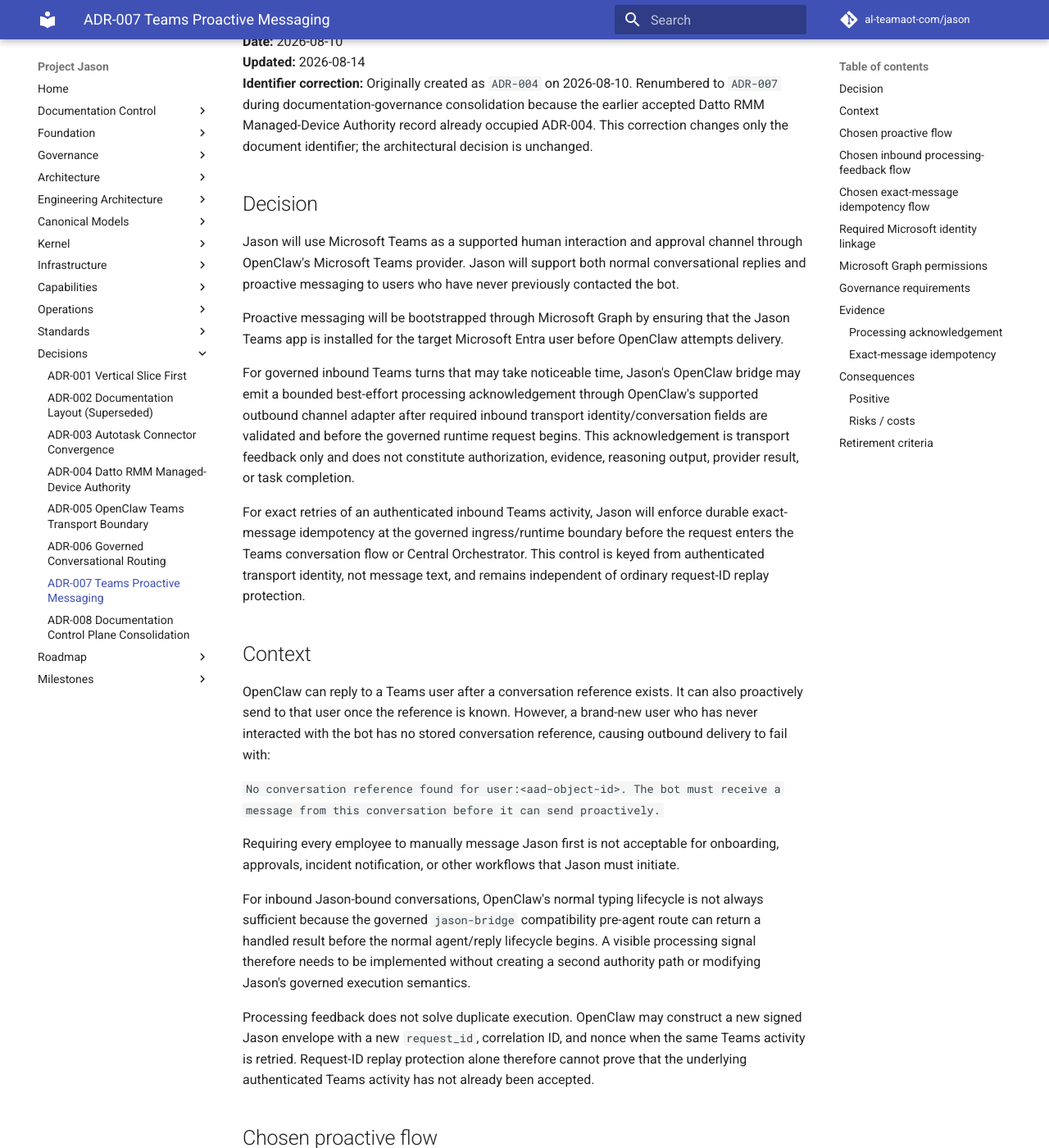
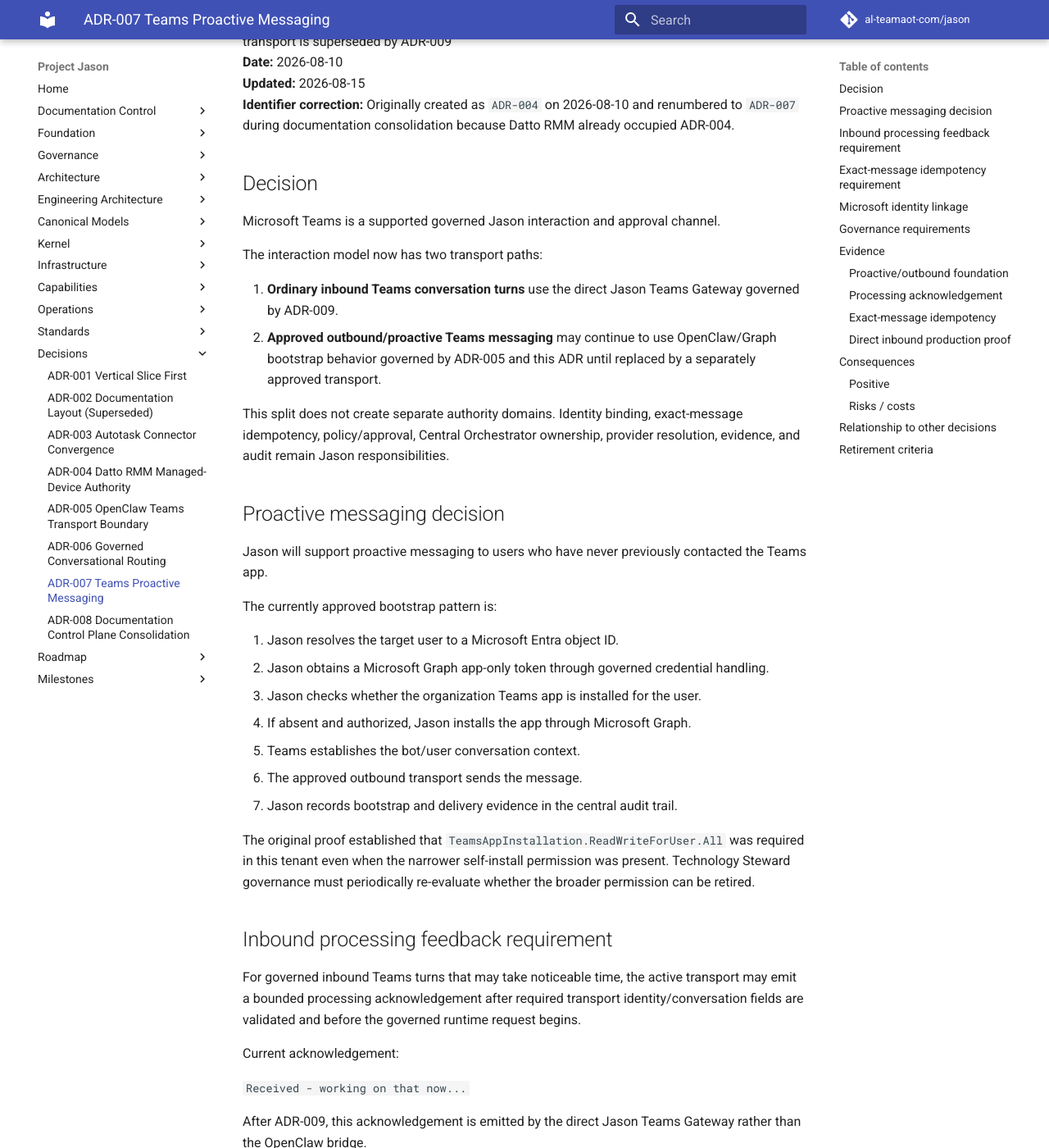
Before and after one commit to al-teamaot-com/jason, an MkDocs documentation site: the page built from docs/decisions/ADR-007-Teams-Proactive-Messaging.md, in a window 1280 px wide and 1400 px high, scrolled down 209 px. Shown: the whole window at 82% size. Built offline with MkDocs 1.6.1 and Material for MkDocs 9.7.7, drawn with Linux system fonts in a browser that asks for light colours; comment, search, counter and statistics services are not loaded; some of the changed text lies outside the part shown.

Commit message:
Separate Teams proactive messaging from direct inbound ingress

````diff
--- a/docs/decisions/ADR-007-Teams-Proactive-Messaging.md
+++ b/docs/decisions/ADR-007-Teams-Proactive-Messaging.md
@@ -1,191 +1,172 @@
 # ADR-007 — Microsoft Teams as a Governed Jason Interaction Channel
 
-**Status:** Accepted / proven in production-like testing and live governed runtime use
+**Status:** Accepted; proactive/outbound messaging remains active, while ordinary inbound Teams transport is superseded by ADR-009
 **Date:** 2026-08-10
-**Updated:** 2026-08-14
-**Identifier correction:** Originally created as `ADR-004` on 2026-08-10. Renumbered to `ADR-007` during documentation-governance consolidation because the earlier accepted Datto RMM Managed-Device Authority record already occupied ADR-004. This correction changes only the document identifier; the architectural decision is unchanged.
+**Updated:** 2026-08-15
+**Identifier correction:** Originally created as `ADR-004` on 2026-08-10 and renumbered to `ADR-007` during documentation consolidation because Datto RMM already occupied ADR-004.
 
 ## Decision
 
-Jason will use Microsoft Teams as a supported human interaction and approval channel through OpenClaw's Microsoft Teams provider. Jason will support both normal conversational replies and proactive messaging to users who have never previously contacted the bot.
+Microsoft Teams is a supported governed Jason interaction and approval channel.
 
-Proactive messaging will be bootstrapped through Microsoft Graph by ensuring that the Jason Teams app is installed for the target Microsoft Entra user before OpenClaw attempts delivery.
+The interaction model now has two transport paths:
 
-For governed inbound Teams turns that may take noticeable time, Jason's OpenClaw bridge may emit a bounded best-effort processing acknowledgement through OpenClaw's supported outbound channel adapter after required inbound transport identity/conversation fields are validated and before the governed runtime request begins. This acknowledgement is transport feedback only and does not constitute authorization, evidence, reasoning output, provider result, or task completion.
+1. **Ordinary inbound Teams conversation turns** use the direct Jason Teams Gateway governed by ADR-009.
+2. **Approved outbound/proactive Teams messaging** may continue to use OpenClaw/Graph bootstrap behavior governed by ADR-005 and this ADR until replaced by a separately approved transport.
 
-For exact retries of an authenticated inbound Teams activity, Jason will enforce durable exact-message idempotency at the governed ingress/runtime boundary before the request enters the Teams conversation flow or Central Orchestrator. This control is keyed from authenticated transport identity, not message text, and remains independent of ordinary request-ID replay protection.
+This split does not create separate authority domains. Identity binding, exact-message idempotency, policy/approval, Central Orchestrator ownership, provider resolution, evidence, and audit remain Jason responsibilities.
 
-## Context
+## Proactive messaging decision
 
-OpenClaw can reply to a Teams user after a conversation reference exists. It can also proactively send to that user once the reference is known. However, a brand-new user who has never interacted with the bot has no stored conversation reference, causing outbound delivery to fail with:
+Jason will support proactive messaging to users who have never previously contacted the Teams app.
 
-`No conversation reference found for user:<aad-object-id>. The bot must receive a message from this conversation before it can send proactively.`
-
-Requiring every employee to manually message Jason first is not acceptable for onboarding, approvals, incident notification, or other workflows that Jason must initiate.
-
-For inbound Jason-bound conversations, OpenClaw's normal typing lifecycle is not always sufficient because the governed `jason-bridge` compatibility pre-agent route can return a handled result before the normal agent/reply lifecycle begins. A visible processing signal therefore needs to be implemented without creating a second authority path or modifying Jason's governed execution semantics.
-
-Processing feedback does not solve duplicate execution. OpenClaw may construct a new signed Jason envelope with a new `request_id`, correlation ID, and nonce when the same Teams activity is retried. Request-ID replay protection alone therefore cannot prove that the underlying authenticated Teams activity has not already been accepted.
-
-## Chosen proactive flow
+The currently approved bootstrap pattern is:
 
 1. Jason resolves the target user to a Microsoft Entra object ID.
-2. Jason obtains a Microsoft Graph app-only token using its certificate identity.
+2. Jason obtains a Microsoft Graph app-only token through governed credential handling.
 3. Jason checks whether the organization Teams app is installed for the user.
-4. If absent, Jason installs the app using Microsoft Graph.
+4. If absent and authorized, Jason installs the app through Microsoft Graph.
 5. Teams establishes the bot/user conversation context.
-6. OpenClaw uses the resulting conversation reference to send the proactive message.
-7. Jason records the install/bootstrap and delivery result in the central audit trail.
+6. The approved outbound transport sends the message.
+7. Jason records bootstrap and delivery evidence in the central audit trail.
 
-## Chosen inbound processing-feedback flow
+The original proof established that `TeamsAppInstallation.ReadWriteForUser.All` was required in this tenant even when the narrower self-install permission was present. Technology Steward governance must periodically re-evaluate whether the broader permission can be retired.
 
-1. The OpenClaw/Jason bridge receives the inbound Teams turn.
-2. Required transport identity and conversation correlation fields are validated.
-3. The bridge uses OpenClaw's supported channel outbound adapter to emit a static best-effort acknowledgement such as:
+## Inbound processing feedback requirement
 
-   `Received - working on that now...`
+For governed inbound Teams turns that may take noticeable time, the active transport may emit a bounded processing acknowledgement after required transport identity/conversation fields are validated and before the governed runtime request begins.
 
-4. The bridge continues through the existing signed Jason conversation envelope and governed runtime path.
-5. If acknowledgement delivery is unavailable or fails, the governed Jason request continues normally.
-6. The final governed Jason response or error is the authoritative task outcome.
+Current acknowledgement:
 
-The acknowledgement must not contain chain-of-thought, hidden reasoning, provider evidence, secret material, authorization conclusions, or a statement that the requested work has completed.
+`Received - working on that now...`
 
-## Chosen exact-message idempotency flow
+After ADR-009, this acknowledgement is emitted by the direct Jason Teams Gateway rather than the OpenClaw bridge.
 
-1. Jason authenticates the signed OpenClaw transport envelope and resolves the trusted machine identity.
-2. Jason validates the conversation contract and request freshness.
-3. Existing request-ID replay protection claims the envelope `request_id` as before.
-4. Jason derives a stable exact-message identity from authenticated transport fields:
-   - Microsoft tenant ID;
-   - Microsoft object ID;
-   - Teams conversation ID; and
-   - Teams message ID.
-5. Jason joins those values with an unambiguous separator, SHA-256 hashes the compound identity, and claims it in the existing persistent `SQLiteReplayStore` using the namespace `teams-message-v1:`.
-6. If the exact-message claim is new, the request continues through normal authenticated audit, identity binding, intent resolution, governance, and Central Orchestrator execution.
-7. If the exact-message claim already exists, Jason records `openclaw.teams_conversation_duplicate_suppressed` and returns HTTP `200` with `status=duplicate` and `error_code=duplicate_message`.
-8. A suppressed duplicate does not enter `TeamsConversationFlow.handle()` and does not create a second Central Orchestrator execution.
-9. A different authenticated Teams message ID remains a new request even when its text is identical to an earlier message.
+The acknowledgement:
 
-This is transport-activity idempotency only. Consequential capabilities may still require capability/action-level idempotency keys, preconditions, or provider-specific safe-retry semantics.
+- is transport feedback only;
+- does not grant authority;
+- does not prove provider evidence;
+- does not expose hidden reasoning;
+- does not imply task completion; and
+- must never replace the final governed result.
 
-## Required Microsoft identity linkage
+If acknowledgement delivery fails, the governed request may continue when the authenticated request itself remains valid.
 
-The Teams app manifest contains:
+## Exact-message idempotency requirement
 
-```json
-"webApplicationInfo": {
-  "id": "c94301b7-7194-46ab-aab7-94f9366f51a9",
-  "resource": "api://teams-jason.teamaot.com/c94301b7-7194-46ab-aab7-94f9366f51a9"
-}
-```
+Exact retries of an authenticated inbound Teams activity must be durably suppressed at the governed Jason ingress/runtime boundary before the conversation flow or Central Orchestrator executes the work a second time.
 
-The Entra application has the same Identifier URI:
+Jason derives stable exact-message identity from authenticated transport fields:
 
-`api://teams-jason.teamaot.com/c94301b7-7194-46ab-aab7-94f9366f51a9`
+- Microsoft tenant ID;
+- Microsoft object ID;
+- Teams conversation ID; and
+- Teams message ID.
 
-The organization Teams catalog entry is linked to the same Entra client application ID.
+The compound identity is hashed and claimed in persistent replay/idempotency state using the `teams-message-v1:` namespace. This remains separate from ordinary request-ID replay protection.
 
-## Microsoft Graph permissions
+If the exact-message claim already exists, Jason records duplicate suppression and returns an idempotent duplicate result without entering governed conversation flow/orchestration again.
 
-The proof-of-concept established that the token contained both:
+A distinct authenticated Teams message ID remains a distinct request even when its text matches an earlier message.
 
-- `TeamsAppInstallation.ReadWriteSelfForUser.All`
-- `TeamsAppInstallation.ReadWriteForUser.All`
+This is transport-activity idempotency only. Consequential capabilities may still require deeper capability/action-level idempotency keys, preconditions, or provider-specific safe-retry semantics.
 
-In this tenant and implementation, the self-only permission still returned HTTP 403 for proactive installation. Adding `TeamsAppInstallation.ReadWriteForUser.All`, refreshing the app-only token, and retrying resulted in HTTP 201 Created.
+## Microsoft identity linkage
 
-This behavior is an implementation finding and should be periodically re-evaluated by the Technology Steward. If Microsoft later makes the narrower self permission sufficient in this environment, Jason should retire the broader permission.
+The Teams application uses the Entra client/application ID:
+
+`c94301b7-7194-46ab-aab7-94f9366f51a9`
+
+Current tenant ID:
+
+`f7054323-d52b-4863-8c2f-1898f0b6077c`
+
+The organization Teams catalog application remains linked to the same Entra application identity.
+
+ADR-009 added a dedicated direct-gateway application credential to the same Entra application without reading, replacing, or deleting the existing OpenClaw credential. Secret values are not documentation/evidence data.
 
 ## Governance requirements
 
-- Agents may not directly call Teams or Graph. They request a named capability from the orchestrator.
-- Identity must be resolved and authorized before bootstrap or send where the communication itself is an orchestrated action.
-- The inbound processing acknowledgement is limited to transport feedback after required inbound transport identity/conversation validation; it does not grant authority or replace downstream authorization.
+- Agents may not directly call Teams or Microsoft Graph.
+- Identity must be resolved and authorized before a governed outbound/bootstrap action.
+- Microsoft authentication is identity evidence, not Jason execution authority.
 - Proactive app installation is an auditable side effect.
 - Message initiation must be attributable to a workflow, operator, or policy decision.
-- Approval workflows must preserve the approval artifact and response evidence.
-- Tokens and private keys must never be included in logs or agent context.
-- Communication capabilities must be idempotent and safe to retry where side effects are possible.
-- Duplicate inbound activities must not create parallel consequential work; exact-message idempotency belongs in the governed ingress/runtime boundary rather than being trusted solely to volatile interface memory.
-- Exact-message identity must use stable authenticated transport identity/correlation fields, not request-text similarity.
-- Request-ID replay protection and exact-message idempotency are separate controls and must both remain enforced.
-- A distinct authenticated message ID must not be silently suppressed merely because the user repeated the same words.
-- Duplicate suppression must be auditable and occur before governed conversation flow/orchestration execution.
-- User-facing processing feedback must never expose chain-of-thought or imply task completion before the governed result exists.
-- Future multi-worker/replica scale-out must preserve an atomic shared idempotency state layer before changing concurrency topology.
+- Approval workflows must preserve approval artifacts and response evidence.
+- Tokens/private keys/client credentials must never be placed in agent context, logs, System Registry values, or documentation.
+- Communication actions must have explicit retry/idempotency semantics.
+- Exact duplicate inbound Teams activities must not create parallel governed work.
+- Request-ID replay protection and exact-message idempotency remain separate controls.
+- User-facing processing feedback must never expose chain-of-thought or imply completion before the governed result exists.
+- Future multi-worker/replica scale-out must preserve an atomic shared idempotency state layer before concurrency topology changes.
 
 ## Evidence
 
+### Proactive/outbound foundation
+
+Historical proof established:
+
+- organization app publication;
+- app-only Graph application installation;
+- HTTP 201 installation for a previously uncontacted user;
+- subsequent successful proactive Teams delivery through OpenClaw.
+
+Operational details remain in `docs/operations/Runbook-Teams-Integration.md` and approval messaging runbooks.
+
 ### Processing acknowledgement
 
-The 2026-08-14 inbound processing-feedback implementation was validated with:
+The 2026-08-14 acknowledgement was initially implemented through the OpenClaw bridge and proven in live Teams use.
 
-- static Node syntax validation;
-- ten passing bridge tests;
-- live host/container source parity;
-- loaded `jason-bridge` and `msteams` plugins; and
-- live Teams proof showing the acknowledgement immediately before the governed Jason response.
-
-Durable implementation checkpoint:
-
-`e98e4bd19e3881025f5167c5be57529961e73ebe` — `Add Teams processing acknowledgement for governed turns`
-
-Durable proof record:
+Historical proof:
 
 `docs/sessions/Teams-Processing-Feedback-Proof-2026-08-14.md`
 
+ADR-009 preserves the behavior but moves its transport implementation into the direct Jason Teams Gateway.
+
 ### Exact-message idempotency
 
-The 2026-08-14 exact-message idempotency implementation was validated with:
+The 2026-08-14 idempotency implementation remains in Jason Runtime and therefore survived the transport cutover unchanged.
 
-- focused duplicate-message regression tests;
-- a deterministic in-flight concurrency test proving the second exact-message retry is suppressed while the first ingress flow is still active;
-- passing full OpenClaw connector tests;
-- passing full runtime-service tests;
-- successful governed runtime rebuild and deployment;
-- deployed image/source parity and runtime-hardening verification;
-- trusted signing-key resolution by matching private-key-derived public fingerprints to the registered active public-key fingerprint rather than guessing among multiple PEM candidates;
-- a live signed ingress proof in which the first governed Datto read completed successfully and a second independently signed envelope with a different request ID/correlation ID/nonce but the same Teams message ID returned `duplicate_message`;
-- security audit proof showing authentication/completion for the first request and only `openclaw.teams_conversation_duplicate_suppressed` for the second; and
-- persistent replay evidence showing two request-ID claims and exactly one exact-message claim.
-
-Durable implementation checkpoint:
-
-`aacc1cb7527e640331aa43cbc316c6c22c56ca77` — `Add exact Teams message idempotency`
-
-Durable proof record:
+Historical proof:
 
 `docs/sessions/Teams-Exact-Message-Idempotency-Proof-2026-08-14.md`
+
+### Direct inbound production proof
+
+The 2026-08-15 production proof established that the direct gateway receives and completes Teams turns while the OpenClaw model path is not involved in those ordinary inbound requests.
+
+Proof:
+
+`docs/sessions/Direct-Teams-Gateway-Production-Proof-2026-08-15.md`
 
 ## Consequences
 
 ### Positive
 
-- Jason can initiate onboarding and approval conversations with new employees.
-- Users do not need to discover or manually contact Jason first.
-- Teams remains the human-facing system of engagement while Jason orchestrates behind it.
-- Microsoft-native identity and app installation mechanisms are reused rather than duplicated.
-- Long-running governed inbound requests provide immediate visible receipt without weakening the Central Orchestrator boundary.
-- Transport-feedback failure does not unnecessarily fail an otherwise valid governed request.
-- Exact retries of the same authenticated Teams activity no longer create duplicate governed execution merely because OpenClaw generated a new request ID.
-- Duplicate suppression is persistent and auditable across the existing runtime replay database rather than relying on volatile bridge memory.
-- Repeated text in a genuinely new Teams message remains allowed, avoiding heuristic suppression of intentional user requests.
+- Teams remains a supported human-facing Jason channel.
+- Proactive onboarding/approval conversations remain possible.
+- Ordinary inbound Teams now has one exclusive transport owner before any model loop.
+- The acknowledgement and exact-message idempotency controls survive the transport change.
+- Microsoft identity and app-installation mechanisms are reused rather than duplicated.
+- OpenClaw can remain available for approved outbound/proactive behavior while no longer racing Jason for ordinary inbound turns.
 
 ### Risks / costs
 
-- Graph app installation is privileged and must be governed.
-- The broader `TeamsAppInstallation.ReadWriteForUser.All` permission increases blast radius and requires ongoing least-privilege review.
-- Conversation/bootstrap state must be tracked and retried safely.
-- Certificate and token lifecycle management must be hardened beyond the original proof-of-concept.
-- The bridge must continue to use supported OpenClaw interfaces rather than private Teams internals where possible.
-- Exact-message ingress idempotency does not replace deeper action/provider idempotency for consequential side effects.
-- The current runtime HTTP server is intentionally single-worker. Future scale-out requires an explicitly concurrency-safe shared state layer; the exact-message claim semantics must not be weakened when that topology changes.
+- outbound/proactive messaging and ordinary inbound messaging currently use different transport implementations;
+- the broader Graph app-installation permission requires periodic least-privilege review;
+- the direct gateway's temporary host-protected client credential requires migration into the preferred secret/federated architecture;
+- OpenClaw's internal Teams provider should not be disabled until outbound/proactive dependencies are reviewed;
+- exact-message ingress idempotency does not replace action/provider idempotency for consequential side effects.
+
+## Relationship to other decisions
+
+- ADR-005 remains active for approved OpenClaw outbound/proactive Teams transport.
+- ADR-006 governs provider-neutral conversational routing and Central Orchestrator ownership.
+- ADR-009 governs ordinary inbound Teams transport and supersedes this ADR's original OpenClaw-specific inbound implementation.
 
 ## Retirement criteria
 
-Replace or simplify proactive bootstrap if Microsoft Teams/OpenClaw gains a native proactive-conversation bootstrap API that removes the need for custom Graph app-install orchestration while preserving equivalent governance and auditability.
+Revisit the proactive/outbound portion when Microsoft/OpenClaw/direct-gateway capabilities allow a simpler approved transport with equal or stronger governance, auditability, identity, retry/idempotency, and rollback characteristics.
 
-Replace or simplify the custom inbound processing acknowledgement if OpenClaw exposes a supported processing/typing lifecycle that reliably covers Jason's governed compatibility path while preserving the same identity, transport, audit, and failure boundaries.
-
-Replace or simplify the current exact-message replay-store implementation if Jason adopts a shared distributed idempotency state service for multi-worker/replica operation, but only when the replacement preserves authenticated message identity scope, atomic claim semantics, auditability, request-ID replay protection, failure behavior, and Central Orchestrator boundaries.
+Revisit the current direct inbound transport only through ADR-009 or a successor decision.
````
